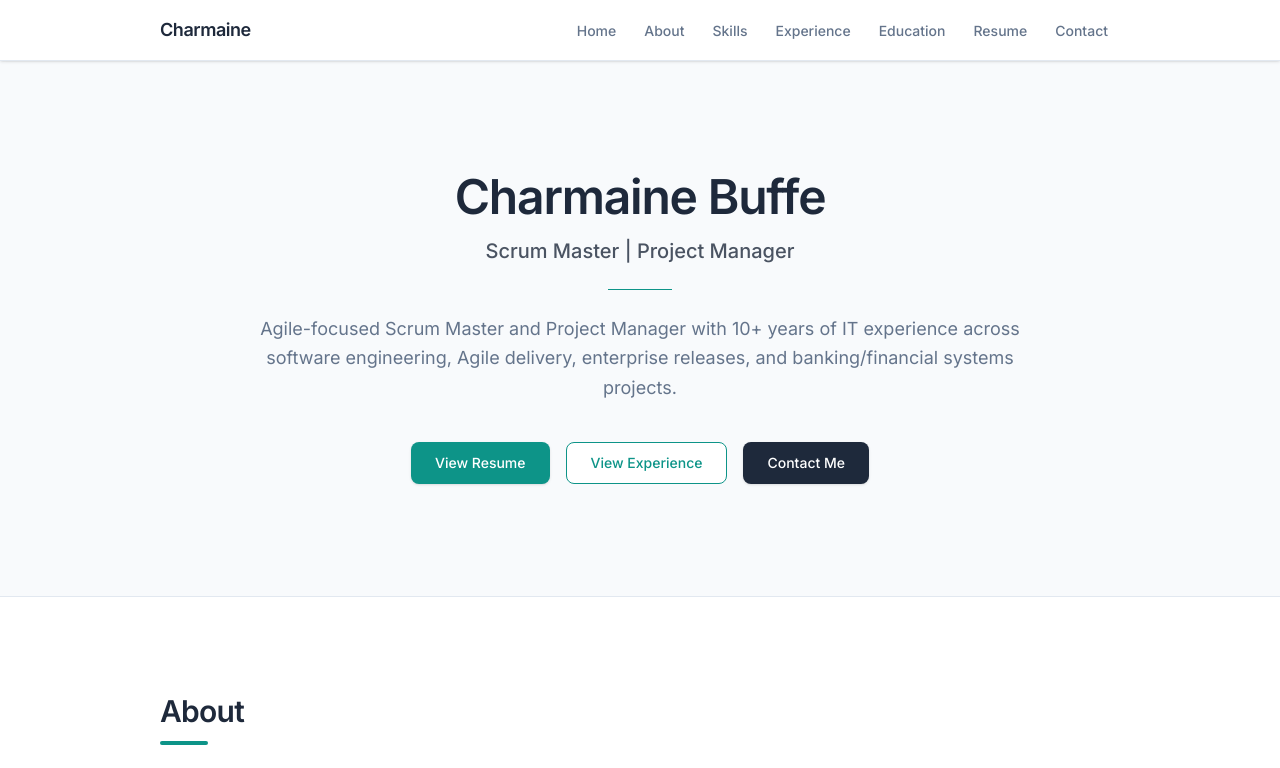
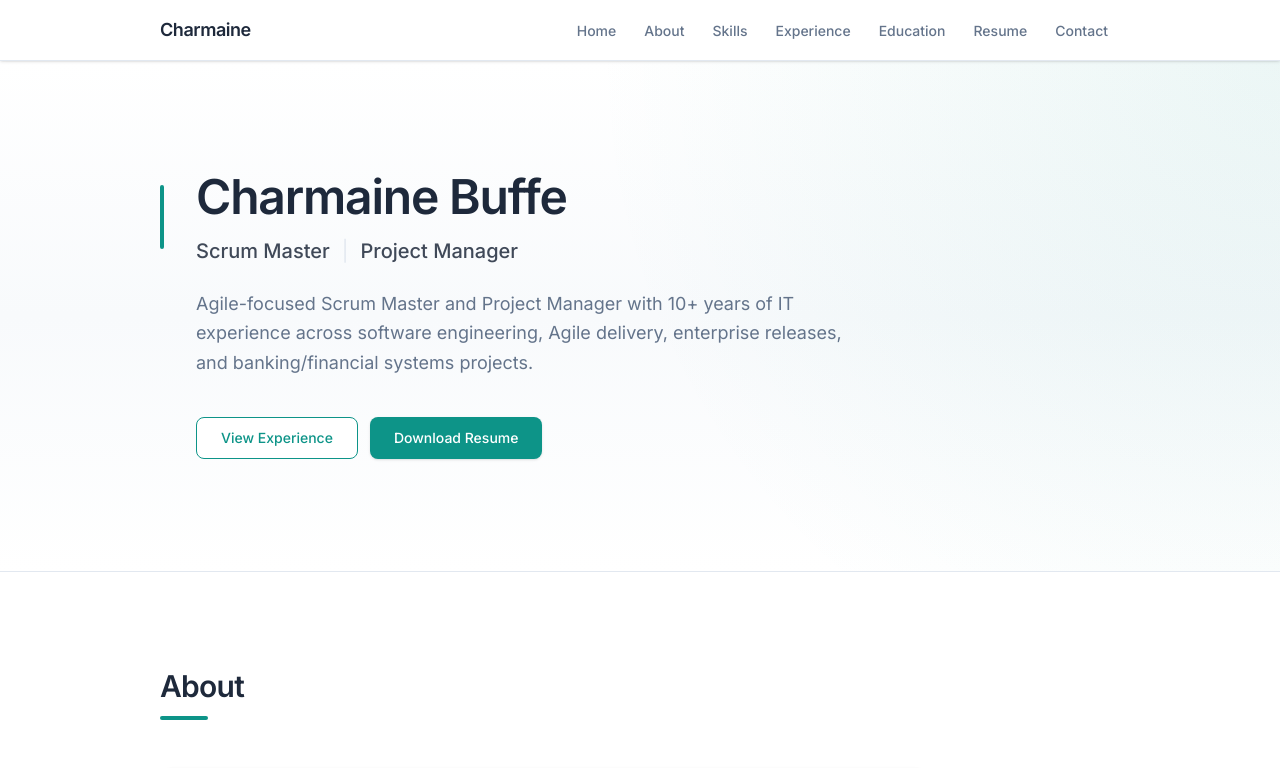
Before and after one commit to charlefire-cpu/personal-website, a React (Vite) app: page / in a window 1280 px wide. Shown: the top 768 px of the page. Built offline with nearby package versions, Linux system fonts and the light colour scheme.

Commit message:
improve hero section

```diff
--- a/src/components/Hero.tsx
+++ b/src/components/Hero.tsx
@@ -1,36 +1,81 @@
 import { profile } from '../data/profile'
 import Button from './ui/Button'
 
+function TitleLine({ title }: { title: string }) {
+  const roles = title.split('|').map((role) => role.trim())
+
+  return (
+    <p className="mt-4 flex flex-wrap items-center justify-center gap-x-3 gap-y-1 text-lg sm:text-xl lg:justify-start">
+      {roles.map((role, index) => (
+        <span key={role} className="inline-flex items-center gap-3">
+          {index > 0 && (
+            <span className="hidden text-border sm:inline" aria-hidden="true">
+              |
+            </span>
+          )}
+          <span className="font-medium text-primary/85">{role}</span>
+        </span>
+      ))}
+    </p>
+  )
+}
+
 export default function Hero() {
   const { id, ctas } = profile.hero
+  const { filePath, fileName } = profile.resume
 
   return (
     <section
       id={id}
-      className="scroll-mt-24 border-b border-border bg-surface py-20 sm:py-24 md:py-28"
+      className="relative scroll-mt-24 overflow-hidden border-b border-border bg-gradient-to-b from-white via-surface to-white"
       aria-labelledby="hero-heading"
     >
-      <div className="mx-auto max-w-5xl px-5 sm:px-6 lg:px-8">
-        <div className="mx-auto max-w-3xl text-center">
+      <div
+        className="pointer-events-none absolute inset-0 bg-[radial-gradient(circle_at_top_right,rgba(13,148,136,0.08),transparent_50%)]"
+        aria-hidden="true"
+      />
+
+      <div className="relative mx-auto max-w-5xl px-5 py-16 sm:px-6 sm:py-20 md:py-28 lg:px-8">
+        <div className="mx-auto max-w-3xl text-center lg:mx-0 lg:text-left">
+          <div className="lg:flex lg:items-start lg:gap-8">
+            <div
+              className="mx-auto mb-6 h-1 w-12 rounded-full bg-accent lg:mx-0 lg:mb-0 lg:mt-3 lg:h-16 lg:w-1"
+              aria-hidden="true"
+            />
+
+            <div className="flex-1">
               <h1
                 id="hero-heading"
                 className="text-3xl font-semibold tracking-tight text-primary sm:text-4xl md:text-5xl"
               >
                 {profile.name}
               </h1>
-          <p className="mt-4 text-lg font-medium text-primary/80 sm:text-xl">
-            {profile.title}
-          </p>
-          <div className="mx-auto mt-6 h-px w-16 bg-accent" aria-hidden="true" />
-          <p className="mx-auto mt-6 text-base leading-relaxed text-muted sm:text-lg">
+
+              <TitleLine title={profile.title} />
+
+              <p className="mx-auto mt-6 max-w-2xl text-base leading-relaxed text-muted sm:text-lg lg:mx-0">
                 {profile.summary}
               </p>
-          <div className="mt-10 flex flex-col gap-3 sm:flex-row sm:justify-center sm:gap-4">
-            {ctas.map((cta) => (
-              <Button key={cta.href} href={cta.href} variant={cta.variant}>
+
+              <div className="mt-10 flex flex-col gap-3 sm:flex-row sm:justify-center lg:justify-start">
+                {ctas.map((cta) => {
+                  const isDownload = Boolean(cta.download)
+
+                  return (
+                    <Button
+                      key={cta.label}
+                      href={isDownload ? filePath : cta.href}
+                      variant={cta.variant}
+                      download={isDownload ? fileName : undefined}
+                      className="w-full sm:w-auto"
+                      aria-label={isDownload ? `${cta.label}: ${fileName}` : undefined}
+                    >
                       {cta.label}
                     </Button>
-            ))}
+                  )
+                })}
+              </div>
+            </div>
           </div>
         </div>
       </div>
--- a/src/data/profile.ts
+++ b/src/data/profile.ts
@@ -7,6 +7,7 @@ export interface HeroCta {
   label: string
   href: string
   variant: 'primary' | 'secondary' | 'outline'
+  download?: string
 }
 
 export interface SectionMeta {
@@ -225,9 +226,13 @@ export const profile: Profile = {
   hero: {
     id: 'home',
     ctas: [
-      { label: 'View Resume', href: '#resume', variant: 'primary' },
       { label: 'View Experience', href: '#experience', variant: 'outline' },
-      { label: 'Contact Me', href: '#contact', variant: 'secondary' },
+      {
+        label: 'Download Resume',
+        href: '#',
+        variant: 'primary',
+        download: 'Charmaine-Buffe-Resume.pdf',
+      },
     ],
   },
   sections: {
```
Lines whose indentation alone changed are shown as unchanged.
